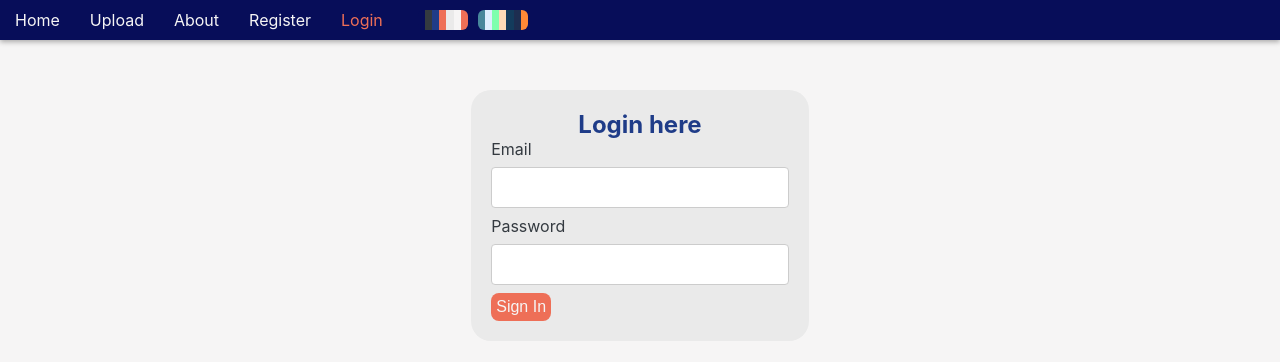
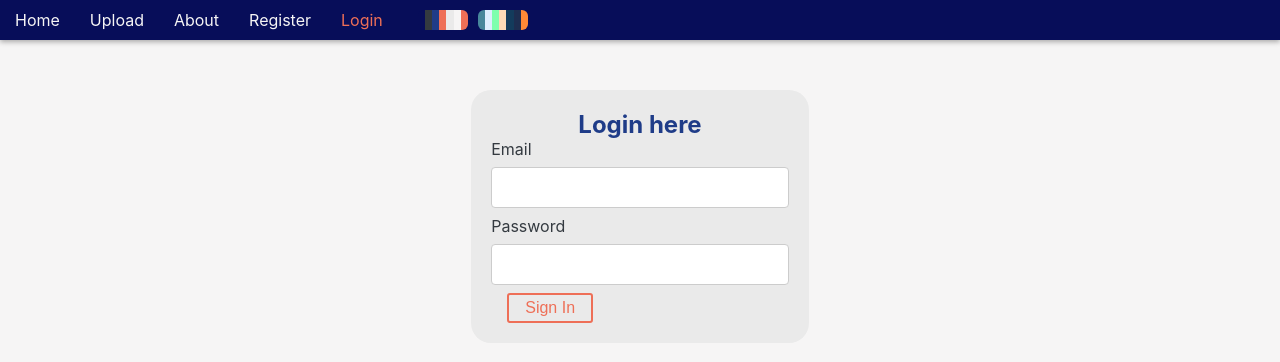
Before and after one commit to Matyanson/DIWhy, a Next.js app: page /login in a window 1280 px wide. Shown: the top 362 px of the page. Built offline with nearby package versions, Linux system fonts and the light colour scheme; no server answers.

Commit message:
feat(): replaced for styled components

```diff
--- a/components/LoginForm.tsx
+++ b/components/LoginForm.tsx
@@ -2,6 +2,7 @@ import React, { useState } from 'react';
 import * as firebase from 'firebase/app';
 import { db, auth } from '../firebase';
 import { useRouter } from 'next/router';
+import Button from './styled/Button';
 
 const LoginForm = ()=> {
     const router = useRouter();
@@ -44,7 +45,7 @@ const LoginForm = ()=> {
               error &&
               <p>{errorMsg}</p>
             }
-            <button>Sign In</button>
+            <Button>Sign In</Button>
         </form>
     </div>
   );
--- a/components/RegisterForm.tsx
+++ b/components/RegisterForm.tsx
@@ -5,6 +5,7 @@ import { useRouter } from 'next/router';
 import FilePicker from './FilePicker';
 import ProgressBar from './Progressbar';
 import ProfilePic from './ProfilePicture';
+import Button from './styled/Button';
 
 const RegisterForm = ()=> {
     const router = useRouter();
@@ -117,7 +118,7 @@ const RegisterForm = ()=> {
                 error &&
                 <p className="error">{errorMsg}</p>
             }
-            <button>Register</button>
+            <Button>Register</Button>
             <ProgressBar value={progress} />
         </form>
     </div>
--- a/components/Test.tsx
+++ b/components/Test.tsx
@@ -1,11 +1,12 @@
 import Container from './Container';
+import Button from './styled/Button';
 
 const Test = ()=> {
   return (
     <div>
       <Container>
         <h2>Test container</h2>
-        press the button! <button>Pog</button><br/>
+        press the button! <Button>ADD</Button><br/>
         So.. how is your day?<br/>
         link for you to <a href="/">escape.</a>
       </Container>
--- a/pages/about.tsx
+++ b/pages/about.tsx
@@ -30,7 +30,7 @@ export default function About(props) {
         <Input value={form.input} onChange={(e)=>setForm({...form, input: e.target.value})} label={"nameee??"}/>
         <h4>Material</h4>
         <DBSelect displayTextKey={"name"} collectionPath={"material"} onChange={(selected)=>{setForm({...form, tools: selected.map(x=>x.id)})}} />
-        <button onClick={()=>{console.log(form)}} >test</button>
+        <Button onClick={()=>{console.log(form)}} >test</Button>
         <style jsx>{`
           .aboutPage{
             width: 70vh;
```
